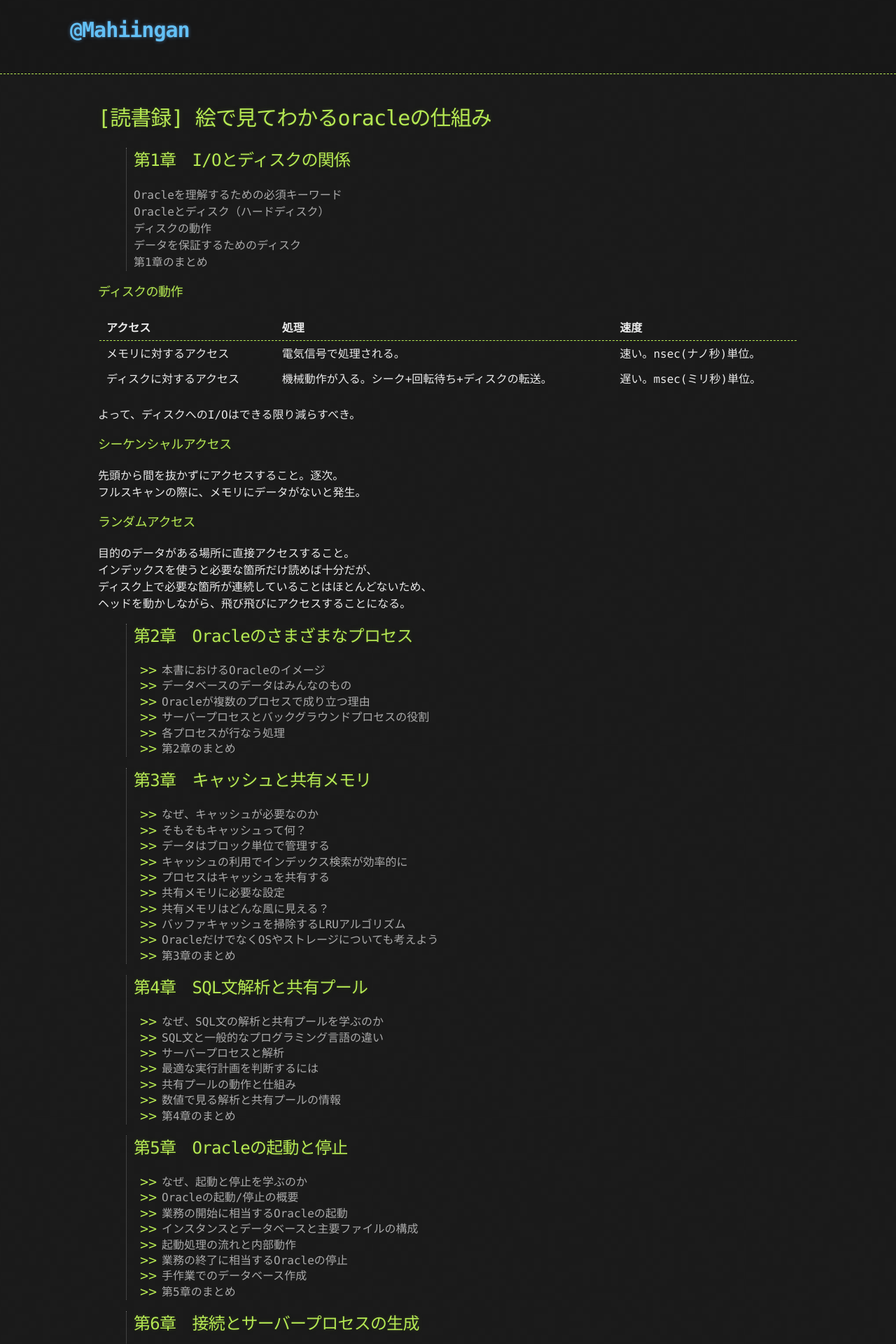
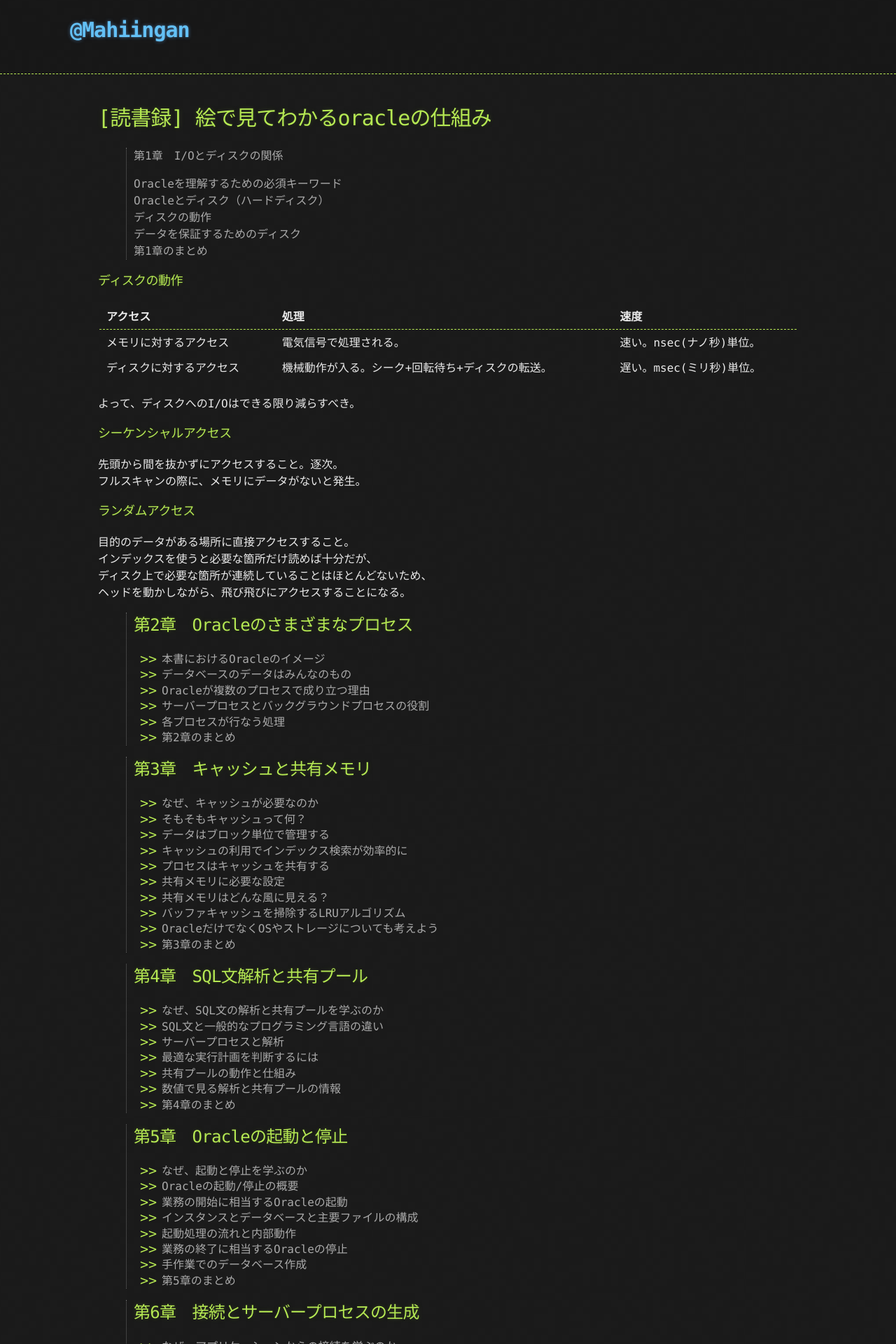
Before and after one commit to Mahiingan/Mahiingan.github.io, a Jekyll site: the page built from docs/readinglog/picture_by_look_at_understand_oracle_mechanism.md, in a window 1280 px wide. Shown: the top 1920 px of the page at 70% size. Built offline with Jekyll 4.4.1, drawn with Linux system fonts in a browser that asks for light colours; our own code applies the rules of GitHub Pages for plain Markdown files.

```diff
--- a/docs/readinglog/picture_by_look_at_understand_oracle_mechanism.md
+++ b/docs/readinglog/picture_by_look_at_understand_oracle_mechanism.md
@@ -5,7 +5,7 @@ title: [読書録] 絵で見てわかるoracleの仕組み
 
 # [読書録] 絵で見てわかるoracleの仕組み
 
-> ## 第1章　I/Oとディスクの関係
+> 第1章　I/Oとディスクの関係
 >
 > Oracleを理解するための必須キーワード
 > Oracleとディスク（ハードディスク）
```
